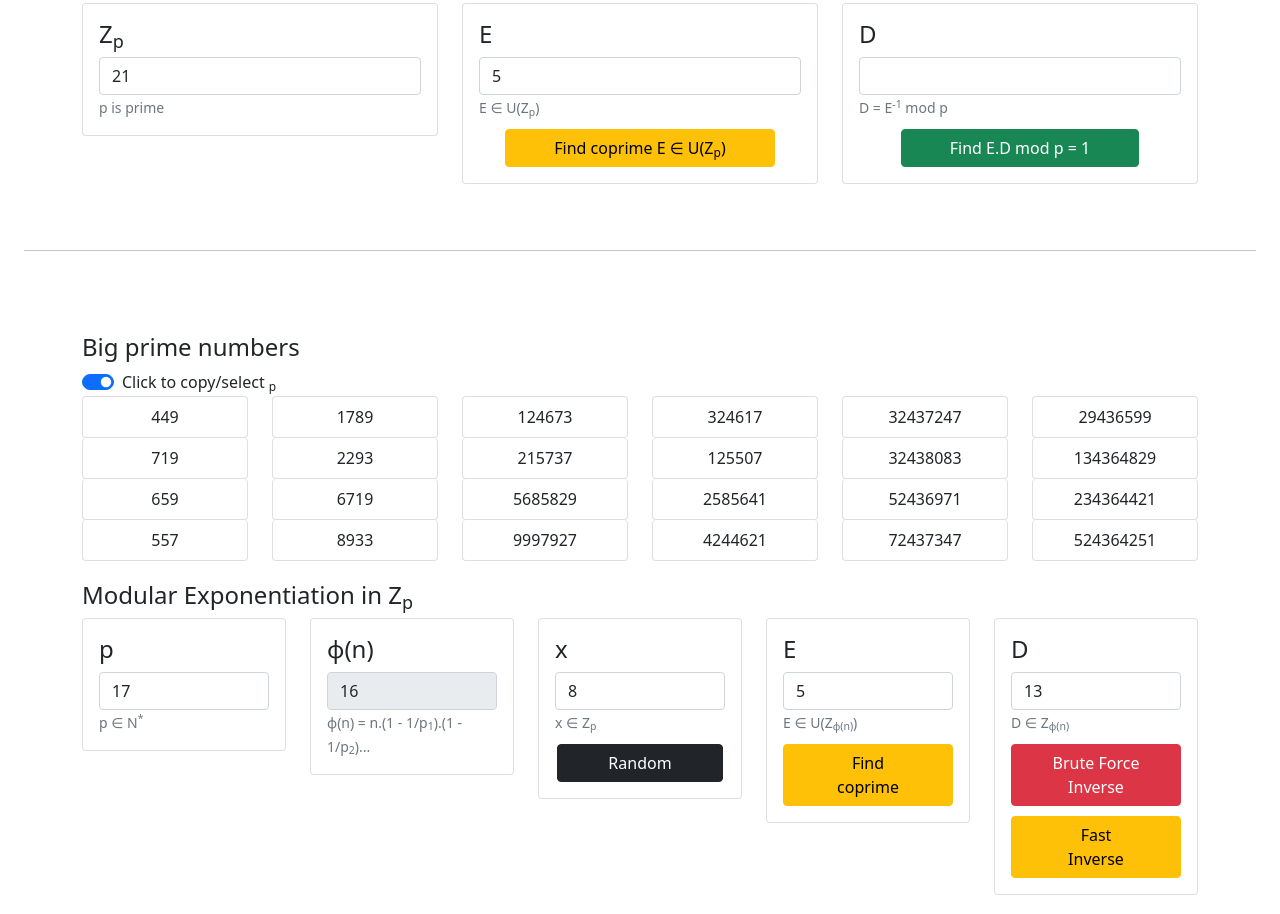
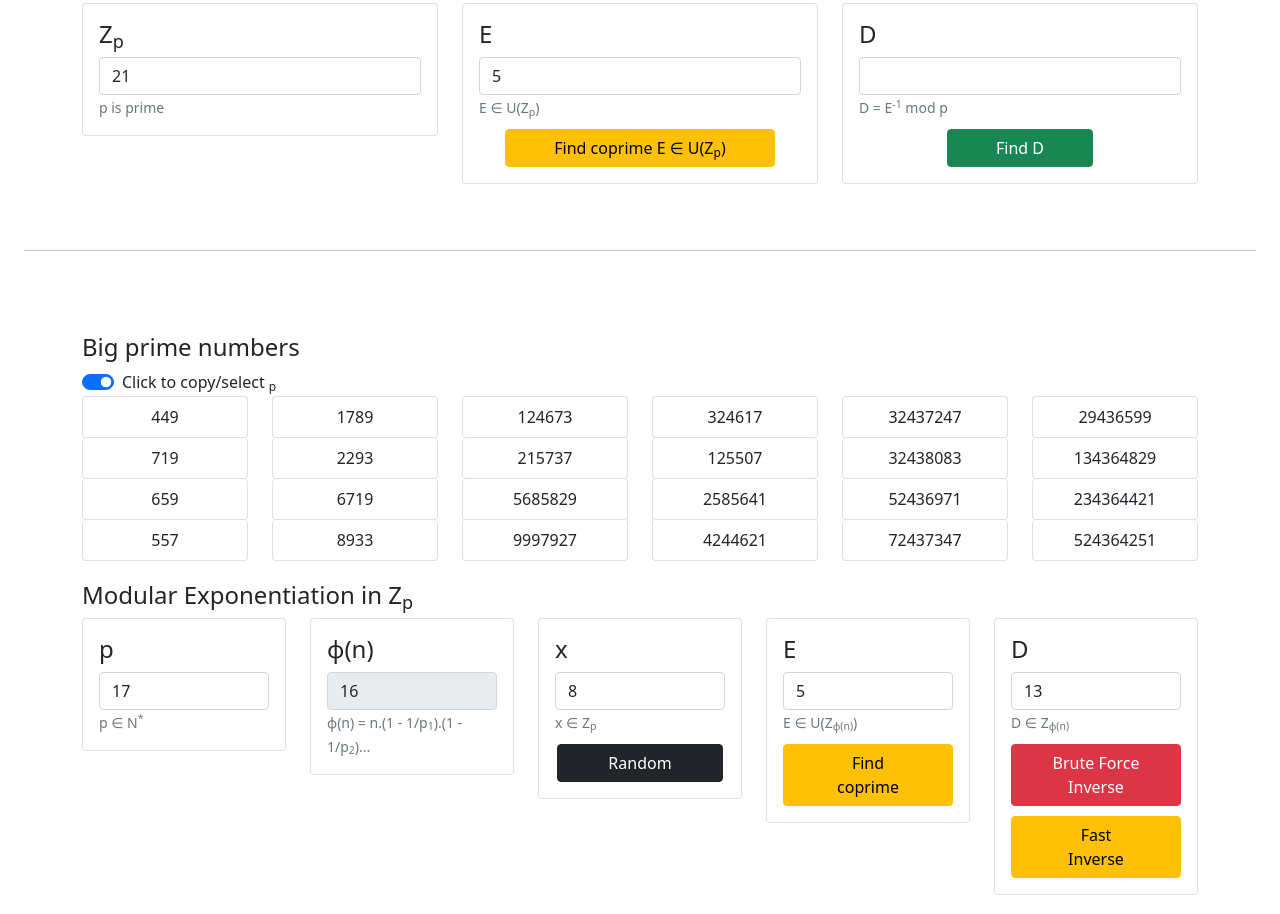
Before and after one commit to hmthanh/rsa, a plain HTML site: page index.html in a window 1280 px wide. Shown: the part 1574-2488 px from the top of the page. Drawn offline with nearby package versions, Linux system fonts and the light colour scheme.

Commit message:
fix hint

```diff
--- a/index.html
+++ b/index.html
@@ -331,7 +331,7 @@
                             <div style="margin-top: 10px;"></div>
                             <div class="form-group" style="text-align: center;">
                                 <button type="button" class="btn btn-success" id="btnFindInverse"
-                                    style="padding: 0.375rem 3rem;">Find E.D mod p = 1</button>
+                                    style="padding: 0.375rem 3rem;">Find D</button>
                             </div>
                         </div>
                     </div>
```
